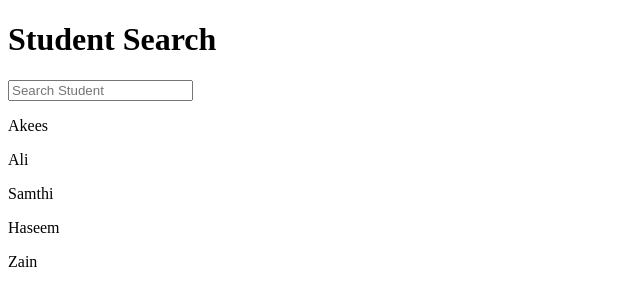
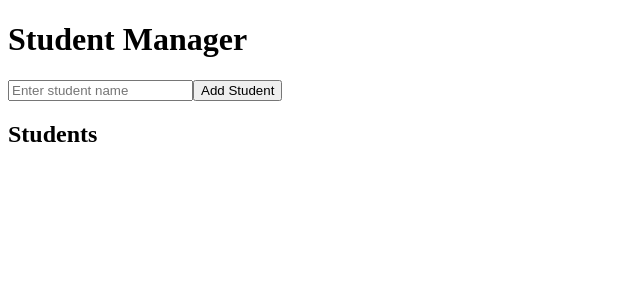
Before and after one commit to MMMAkees/reacttask1, a React (Vite) app: page / in a window 1280 px wide. Shown: the top 306 px of the page, without its empty margins (0-640 px from the left). Built offline with nearby package versions, Linux system fonts and the light colour scheme.

Commit message:
Task 7 Complete

```diff
--- a/src/App.jsx
+++ b/src/App.jsx
@@ -98,10 +98,24 @@ function App() {
   {
     /*Task 6 */
   }
-  const students = ["Akees", "Ali", "Samthi", "Haseem", "Zain"];
+  // const students = ["Akees", "Ali", "Samthi", "Haseem", "Zain"];
 
-  const [search, setSearch] = useState("");
+  // const [search, setSearch] = useState("");
 
+  {
+    /*Task 7 */
+  }
+  const [student, setStudent] = useState("");
+  const [students, setStudents] = useState([]);
+
+  const addStudent = () => {
+    if (student.trim() === "") {
+      return;
+    }
+
+    setStudents([...students, student]);
+    setStudent("");
+  };
   return (
     <>
       {/*Task 1*/}
@@ -181,7 +195,7 @@ function App() {
       </ul> */}
 
       {/*Task 6 */}
-      <h1>Student Search</h1>
+      {/* <h1>Student Search</h1>
 
       <input
         type="text"
@@ -196,7 +210,24 @@ function App() {
         )
         .map((student, index) => (
           <p key={index}>{student}</p>
-        ))}
+        ))} */}
+
+      {/*Task 7*/}
+      <h1>Student Manager</h1>
+
+      <input
+        type="text"
+        placeholder="Enter student name"
+        value={student}
+        onChange={(e) => setStudent(e.target.value)}
+      />
+
+      <button onClick={addStudent}>Add Student</button>
+
+      <h2>Students</h2>
+      {students.map((item, index) => (
+        <p key={index}>{item}</p>
+      ))}
     </>
   );
 }
```
